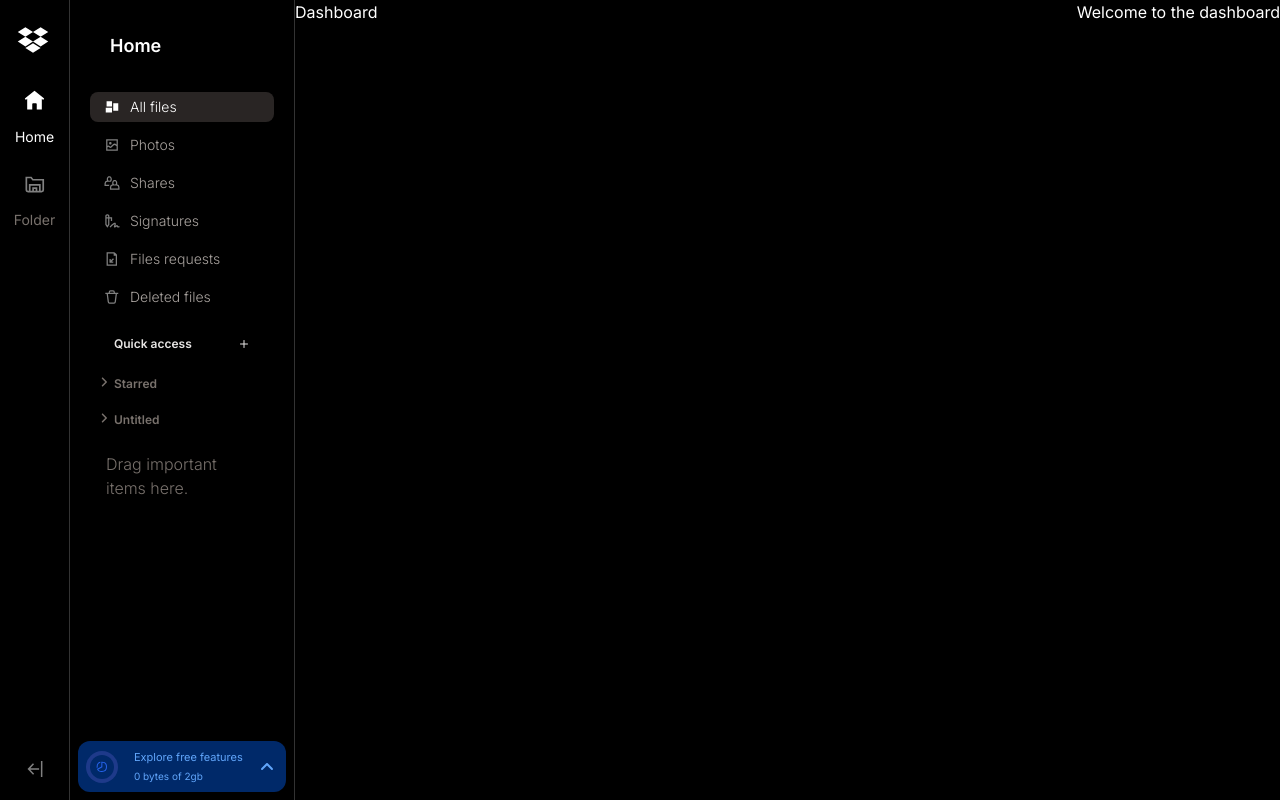
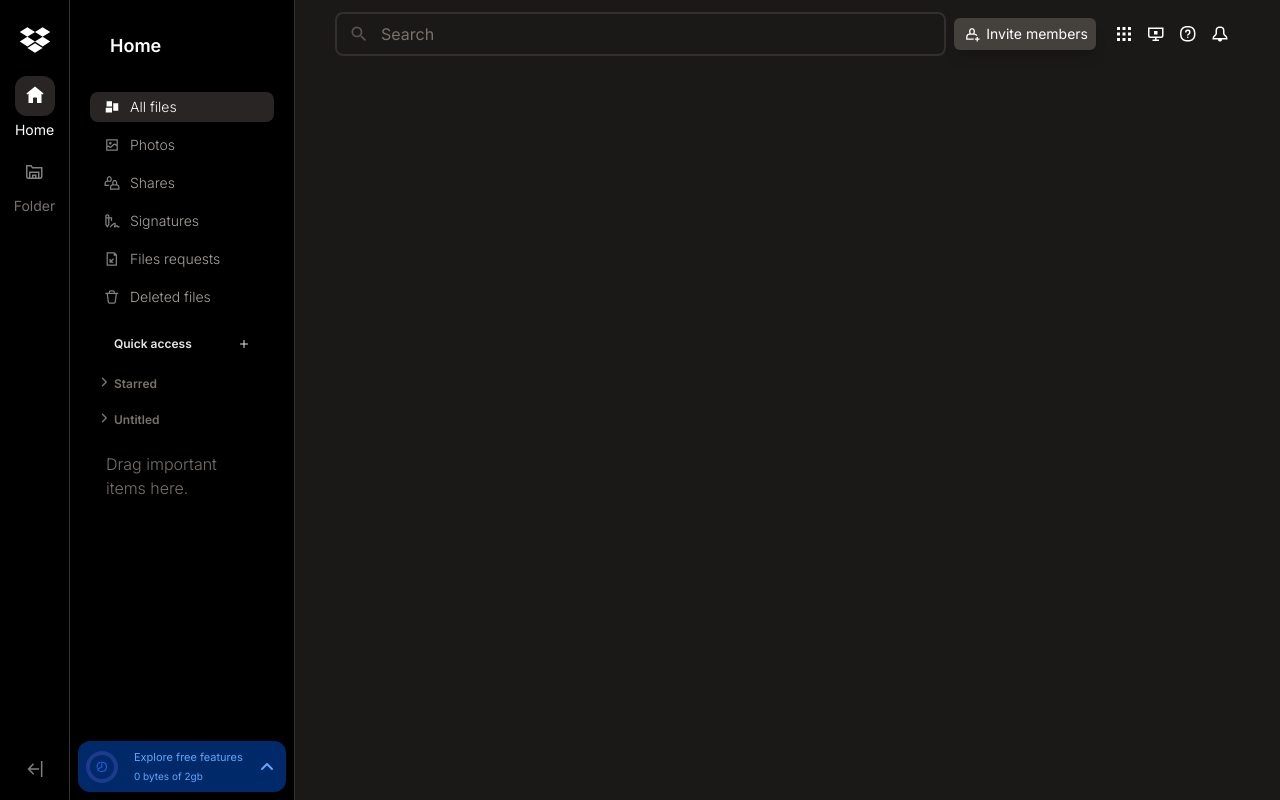
Before and after one commit to Hckerson/Dropbox-clone, a Next.js app: page /dashboard in a window 1280 px wide. Built offline with nearby package versions, Linux system fonts and the light colour scheme; a web font is replaced by a local one.

Commit message:
fix linting issues preventing deployment

```diff
--- a/app/Auth/login.ts
+++ b/app/Auth/login.ts
@@ -8,6 +8,7 @@ const sql = neon(`${process.env.DATABASE_URL}`);
 import "dotenv/config";
 
 export async function login(prevState: State = {}, formData: FormData) {
+  console.log(prevState)
   const validatedFields = LoginSchema.safeParse({
     email: formData.get("email"),
     password: formData.get("password"),
--- a/app/Auth/signUp.ts
+++ b/app/Auth/signUp.ts
@@ -8,6 +8,7 @@ const sql = neon(`${process.env.DATABASE_URL}`);
 import "dotenv/config";
 
 export async function signUp(state: State = {}, formData: FormData) {
+  console.log(state);
   const validatedFields = LoginSchema.safeParse({
     email: formData.get("email"),
     password: formData.get("password"),
--- a/app/dashboard/layout.tsx
+++ b/app/dashboard/layout.tsx
@@ -17,11 +17,11 @@ export default function DashboardLayout({
   const [isOpen, setIsOpen] = useState(false);
   const [isFolderOpen, setIsFolderOpen] = useState<string[]>([]);
   return (
-    <div className="flex box-border h-screen w-screen bg-black ">
-      <div className=" relative box-border h-full flex">
+    <div className="flex box-border h-screen w-screen  ">
+      <div className=" relative box-border h-full flex bg-black">
         <div className="w-[70px] h-full border-r-[1px] border-white bg-black z-20 px-2 border-opacity-20">
           <div className="flex flex-col h-full items-center justify-between py-4">
-            <div className="flex flex-col space-y-3 justify-center">
+            <div className="flex flex-col items-center space-y-3 justify-center">
               <span className="inline-flex">
                 <svg
                   viewBox="0 0 64 64"
@@ -49,13 +49,13 @@ export default function DashboardLayout({
                   ></path>
                 </svg>
               </span>
-              <span className="inline-flex flex-col cursor-pointer">
+              <span className="inline-flex justify-center space-y-1 flex-col cursor-pointer" onClick={() => setActive("home")}>
                 <svg
                   viewBox="0 0 24 24"
                   fill="white"
-                  className=" p-3"
-                  width="51"
-                  height="51"
+                  className={clsx("p-[8px] rounded-xl", active == "home" ? "bg-stone-800" : "")}
+                  width="40"
+                  height="40"
                   focusable="false"
                   aria-label="Home"
                 >
@@ -76,13 +76,13 @@ export default function DashboardLayout({
                   </p>
                 </div>
               </span>
-              <span className="inline-flex flex-col cursor-pointer">
+              <span className="inline-flex justify-center space-y-1 flex-col cursor-pointer" onClick={() => setActive("folder")}>
                 <svg
                   viewBox="0 0 24 24"
                   fill="white"
-                  className="p-3"
-                  width="51"
-                  height="51"
+                  className={clsx("p-[8px] rounded-xl", active == "folder" ? "bg-stone-800" : "")}
+                  width="40"
+                  height="40"
                   focusable="false"
                   aria-label="Folders"
                 >
@@ -96,7 +96,7 @@ export default function DashboardLayout({
                   <p
                     className={clsx(
                       " text-center text-sm font-normal",
-                      active == "folder " ? "text-white" : "text-stone-500"
+                      active == "folder" ? "text-white" : "text-stone-500"
                     )}
                   >
                     Folder
@@ -113,7 +113,12 @@ export default function DashboardLayout({
                     className="cursor-pointer size-6"
                     focusable="false"
                     aria-label="Hide sidebar"
-                    onClick={() => setIsOpen(!isOpen)}
+                    onClick={() => {setIsOpen(!isOpen)
+                      setTimeout(() => {
+                        const sidebar = document.getElementById("sidebar");
+                        sidebar?.classList.add("absolute");
+                      }, 300);
+                    }}
                   >
                     <path
                       d="M19.383 20.025 19.433 4l-1.5-.005-.05 16.025 1.5.005ZM9.931 6.177 4.5 12.009l1.023.953 4.527 4.763 1.088-1.034-3.814-4.012h8.742v-1.5H7.324l3.706-3.98-1.098-1.022Z"
@@ -129,7 +134,12 @@ export default function DashboardLayout({
                   className="cursor-pointer size-6"
                   focusable="false"
                   aria-label="Show sidebar"
-                  onClick={() => setIsOpen(!isOpen)}
+                  onClick={() => {setIsOpen(!isOpen)
+                    setTimeout(() => {
+                      const sidebar = document.getElementById("sidebar");
+                      sidebar?.classList.remove("absolute");
+                    }, 300);
+                  }}
                 >
                   <path
                     d="M5 4.5h1.5V19H5V4.5Zm7.456 3.016 1.088-1.032 4.989 5.266-4.989 5.266-1.088-1.032 3.3-3.484H8V11h7.757l-3.301-3.484Z"
@@ -142,9 +152,10 @@ export default function DashboardLayout({
           </div>
         </div>
         <div
+          id="sidebar"
           className={clsx(
-            "flex w-[225px] flex-col justify-between h-full  px-2 box-border pt-8 pb-2 border-r-[1px] border-white border-opacity-20 relative transition-transform duration-700 ease-in-out",
-            isOpen ? "-translate-x-full  " : "translate-x-0"
+            "flex w-[225px] flex-col justify-between h-full   px-2 box-border pt-8 pb-2 border-r-[1px] border-white border-opacity-20  transition-transform duration-700 ease-in-out",
+            isOpen ? "-translate-x-full" : "translate-x-0"
           )}
         >
           <div className="flex flex-col w-full h-full  space-y-6  text-white">
@@ -157,7 +168,7 @@ export default function DashboardLayout({
               </span>
             </div>
             <div className="w-full box-border flex-col flex space-y-5">
-              <div className="text-xs -translate-x-4 font-semibold text-stone-200 px-9 inline-flex items-center justify-between">
+              <div className="text-xs -translate-x-4 font-semibold text-stone-200 px-9 inline-flex items-center justify-between" onClick={() => setIsFolderOpen([...isFolderOpen, "starred"])}>
                 <span className="inline-flex space-x-1 text-stone-500">
                   {isFolderOpen.includes("starred") ? (
                     <FaAngleDown />
@@ -206,7 +217,7 @@ export default function DashboardLayout({
           </div>
         </div>
       </div>
-      <div className={clsx("transition-transform duration-700 ease-in-out w-full", isOpen ? '-translate-x-[225px]' : 'translate-x-0')}>{children}</div>
+      <div className={clsx("transition-transform duration-700 ease-in-out w-full", isOpen ? '' : '')}>{children}</div>
     </div>
   );
 }
--- a/app/dashboard/page.tsx
+++ b/app/dashboard/page.tsx
@@ -1,9 +1,36 @@
+import { SearchBar } from "../ui/components/search";
+import { Row } from "../ui/components/rowed_items";
+export default function page() {
+  return (
+    <div className="text-white w-full h-full px-10 py-3 flex-col space-y-4 bg-[#1a1918] justify-between flex">
+      <section className="w-full box-border flex space-x-2 items-center">
+        <SearchBar />
+        <div className=" shadow-lg flex items-center gap-x-1 max-h-min py-[6px] px-2 bg-stone-700 rounded-md">
+          <div className="shrink-0">
+            <span className="">
+              <svg
+                viewBox="0 0 24 24"
+                fill="none"
+                width="20"
+                height="20"
+                role="presentation"
+                focusable="false"
+              >
+                <path
+                  d="M21 17.5h-2v-2h-1.5v2h-2V19h2v2H19v-2h2v-1.5ZM9.25 13h5.5a2.746 2.746 0 0 1 2.12 1h1.75a4.25 4.25 0 0 0-3.72-2.489A4.818 4.818 0 0 0 15.5 9c0-2.287-1.036-3.694-2.864-3.952A4.25 4.25 0 0 0 12 5a4.707 4.707 0 0 0-.636.048C9.536 5.306 8.5 6.713 8.5 9a4.822 4.822 0 0 0 .6 2.508A4.25 4.25 0 0 0 5 15.75V19h9v-1.5H6.5v-1.75A2.753 2.753 0 0 1 9.25 13Zm2.572-1.504h-.031c-.882-.05-1.719-.45-1.719-2.494s.838-2.446 1.719-2.494h.031c.06-.008.119-.008.178-.008s.118 0 .178.004h.031c.882.05 1.719.45 1.719 2.494s-.838 2.446-1.719 2.494h-.031c-.06.008-.119.008-.178.008s-.118 0-.178-.004Z"
+                  fill="currentColor"
+                  vectorEffect="non-scaling-stroke"
+                ></path>
+              </svg>
+            </span>
+          </div>
+          <div>
+            <p className="text-sm text-white min-w-max ">Invite members</p>
+          </div>
+        </div>
+        <Row/>
 
-export default function page() {
-  return(
-    <div className="text-white w-full justify-between flex">
-      <h1>Dashboard</h1>
-      <p>Welcome to the dashboard</p>
+      </section>
     </div>
-  )
+  );
 }
--- a/app/en_GB/login/auth_Form.tsx
+++ b/app/en_GB/login/auth_Form.tsx
@@ -39,7 +39,7 @@ export default function   AuthForm({ type }: { type: string }) {
     if (state?.message === "success") {
       router.push("/dashboard");
     }
-  }, [state]);
+  }, [state, router]);
 
   return (
     <form
--- a/app/lib/dal.ts
+++ b/app/lib/dal.ts
@@ -33,7 +33,7 @@ export const getUser = cache(async () => {
 
     return user
   } catch (error) {
-    console.log('Failed to fetch user')
+    console.log('Failed to fetch user', error)
     return null
   }
 })
--- a/app/lib/session.ts
+++ b/app/lib/session.ts
@@ -14,7 +14,7 @@ export async function encrypt(payload : any) {
     return new SignJWT(payload)
     .setProtectedHeader({alg : 'HS256'})
     .setIssuedAt()
-    .setExpirationTime('1d')
+    .setExpirationTime('2d')
     .sign(encodedKey)
 }
 
--- a/app/seed/route.ts
+++ b/app/seed/route.ts
@@ -1,5 +1,4 @@
 import { neon } from "@neondatabase/serverless";
-import { users } from "../lib/placeholder-data";
 
 const sql = neon(`${process.env.DATABASE_URL}`, {
   fetchOptions: {
--- /dev/null
+++ b/app/ui/components/reference.tsx
@@ -0,0 +1,36 @@
+'use client';
+import { useSearchParams, usePathname, useRouter  } from 'next/navigation';
+import { useDebouncedCallback } from 'use-debounce';
+import { MagnifyingGlassIcon } from '@heroicons/react/24/outline';
+
+export default function Search({ placeholder }: { placeholder: string }) {
+  const searchParams = useSearchParams();
+  const pathname = usePathname();
+  const { replace } = useRouter();
+  const handleSearch = useDebouncedCallback((event) => {
+    const { value} = event.target
+    console.log(`Searching... ${value}`);
+
+    const params = new URLSearchParams(searchParams);
+    if (value) {
+      params.set('query', value);
+    } else {
+      params.delete('query');
+    }
+    replace(`${pathname}?${params.toString()}`);
+  }, 300);
+  return (
+    <div className="relative flex flex-1 flex-shrink-0">
+      <label htmlFor="search" className="sr-only">
+        Search
+      </label>
+      <input
+        className="peer block w-full rounded-md border border-gray-200 py-[9px] pl-10 text-sm outline-2 placeholder:text-gray-500"
+        placeholder={placeholder}
+        onChange={handleSearch}
+        defaultValue={searchParams.get('query')?.toString()}
+      />
+      <MagnifyingGlassIcon className="absolute left-3 top-1/2 h-[18px] w-[18px] -translate-y-1/2 text-gray-500 peer-focus:text-gray-900" />
+    </div>
+  );
+}
--- /dev/null
+++ b/app/ui/components/rowed_items.tsx
@@ -0,0 +1,98 @@
+export function Row() {
+  return (
+    <>
+      <div
+        style={{ verticalAlign: "center" }}
+        className="inline-flex space-x-2 items-center justify-center  rounded-md p-2"
+      >
+        <span className="dig-IconButton-content dig-4apwuh1i_21-6-0">
+          <svg
+            viewBox="0 0 24 24"
+            fill="none"
+            className="dig-UIIcon dig-UIIcon--standard"
+            width="24"
+            height="24"
+            role="presentation"
+            focusable="false"
+          >
+            <path
+              fillRule="evenodd"
+              clipRule="evenodd"
+              d="M5 5h3v3H5V5Zm8.5 0h-3v3h3V5ZM19 5h-3v3h3V5ZM5 10.5h3v3H5v-3Zm8.5 0h-3v3h3v-3Zm2.5 0h3v3h-3v-3ZM8 16H5v3h3v-3Zm2.5 0h3v3h-3v-3Zm8.5 0h-3v3h3v-3Z"
+              fill="currentColor"
+              vectorEffect="non-scaling-stroke"
+            ></path>
+          </svg>
+        </span>
+        <span className="dig-IconButton-content dig-4apwuh1i_21-6-0">
+          <svg
+            viewBox="0 0 24 24"
+            fill="none"
+            className="dig-UIIcon dig-UIIcon--standard"
+            width="24"
+            height="24"
+            role="presentation"
+            focusable="false"
+          >
+            <path
+              d="M4 5.5v8.25A2.25 2.25 0 0 0 6.25 16H11v1.5H8.5V19H15v-1.5h-2.5V16h4.75a2.25 2.25 0 0 0 2.25-2.25V5.5H4Zm14 8.25a.75.75 0 0 1-.75.75h-11a.75.75 0 0 1-.75-.75V7H18v6.75Z"
+              fill="currentColor"
+              vectorEffect="non-scaling-stroke"
+            ></path>
+            <path
+              d="M13.5 9H10v3.5h3.5V9Z"
+              fill="currentColor"
+              vectorEffect="non-scaling-stroke"
+            ></path>
+          </svg>
+        </span>
+        <span className="dig-IconButton-content dig-4apwuh1i_21-6-0">
+          <svg
+            viewBox="0 0 24 24"
+            fill="none"
+            className="dig-UIIcon dig-UIIcon--standard"
+            width="24"
+            height="24"
+            role="presentation"
+            focusable="false"
+          >
+            <path
+              d="M11.75 4C6.535 4 4 6.535 4 11.75s2.535 7.75 7.75 7.75 7.75-2.535 7.75-7.75S16.965 4 11.75 4Zm0 14c-4.322 0-6.25-1.927-6.25-6.25 0-4.322 1.928-6.25 6.25-6.25 4.323 0 6.25 1.928 6.25 6.25 0 4.323-1.927 6.25-6.25 6.25Z"
+              fill="currentColor"
+              vectorEffect="non-scaling-stroke"
+            ></path>
+            <path
+              d="M11.75 14.5a.75.75 0 1 0 .75.75.71.71 0 0 0-.75-.75Zm.007-7h-.007A2.76 2.76 0 0 0 9 10.26v.24h1.5v-.24A1.256 1.256 0 0 1 11.75 9c.866 0 1.25.386 1.25 1.25 0 .887-.443 1.074-.588 1.136A2.244 2.244 0 0 0 11 13.428v.166a3.01 3.01 0 0 1 1.5 0v-.166a.75.75 0 0 1 .496-.66A2.532 2.532 0 0 0 14.5 10.25a2.55 2.55 0 0 0-2.743-2.75Z"
+              fill="currentColor"
+              vectorEffect="non-scaling-stroke"
+            ></path>
+          </svg>
+          <span
+            data-testid="learning-center-notification-dot"
+            className="dig-Badge _utilityNavBadge_1bt7h_3 dig-5032no1_21-6-0 dig-5032noc_21-6-0 dig-5032no2_21-6-0 dig-5032no9_21-6-0 dig-5032no7_21-6-0 dig-5032nod_21-6-0 dig-Badge--alert dig-Badge--xsmall dig-Badge--no-children dig-5032nof_21-6-0"
+          >
+            <span className="dig-ekabin8u_3-12-0 dig-ekabin9e_3-12-0 dig-4rjmw90_3-12-0"></span>
+          </span>
+        </span>
+        <span className="dig-IconButton-content dig-4apwuh1i_21-6-0">
+          <svg
+            viewBox="0 0 24 24"
+            fill="none"
+            className="dig-UIIcon dig-UIIcon--standard"
+            width="24"
+            height="24"
+            role="presentation"
+            focusable="false"
+            color="inherit"
+          >
+            <path
+              d="m17.608 12.971-.329-.219a1.747 1.747 0 0 1-.779-1.457v-1.67c0-1.094 0-2.332-.563-3.336C15.261 5.084 13.972 4.5 12 4.5c-1.972 0-3.26.585-3.937 1.787C7.5 7.292 7.5 8.531 7.5 9.624v1.672a1.747 1.747 0 0 1-.78 1.454l-.327.219A4.241 4.241 0 0 0 4.5 16.507v.993H10a1.857 1.857 0 0 0 2 2 1.857 1.857 0 0 0 2-2h5.5v-.993a4.242 4.242 0 0 0-1.892-3.536ZM6.047 16a2.743 2.743 0 0 1 1.178-1.781L7.553 14A3.244 3.244 0 0 0 9 11.296V9.622c0-.953 0-1.938.37-2.6C9.618 6.584 10.16 6 12 6c1.841 0 2.383.584 2.63 1.023.371.662.371 1.646.37 2.6v1.674A3.244 3.244 0 0 0 16.447 14l.329.219A2.744 2.744 0 0 1 17.953 16H6.047Z"
+              fill="currentColor"
+              vectorEffect="non-scaling-stroke"
+            ></path>
+          </svg>
+        </span>
+      </div>
+    </>
+  );
+}
--- /dev/null
+++ b/app/ui/components/search.tsx
@@ -0,0 +1,15 @@
+import { MdSearch } from "react-icons/md";
+export function SearchBar() {
+  return (
+    <div className="w-full flex rounded-lg space-x-1 border-opacity-25 border-2 hover:border-white hover:border-[1px] hover:border-opacity-65 border-stone-500">
+      <span className="inline-flex items-center justify-center pl-3">
+        <MdSearch className="size-5 text-stone-600" />
+      </span>
+      <input
+        type="text"
+        className=" w-full bg-[#1a1918] outline-none rounded-lg p-2 placeholder:text-stone-500"
+        placeholder="Search"
+      />
+    </div>
+  );
+}
```
Also changed, not shown: app/ui/components/name_box.tsx (added, +8 -0 lines).
